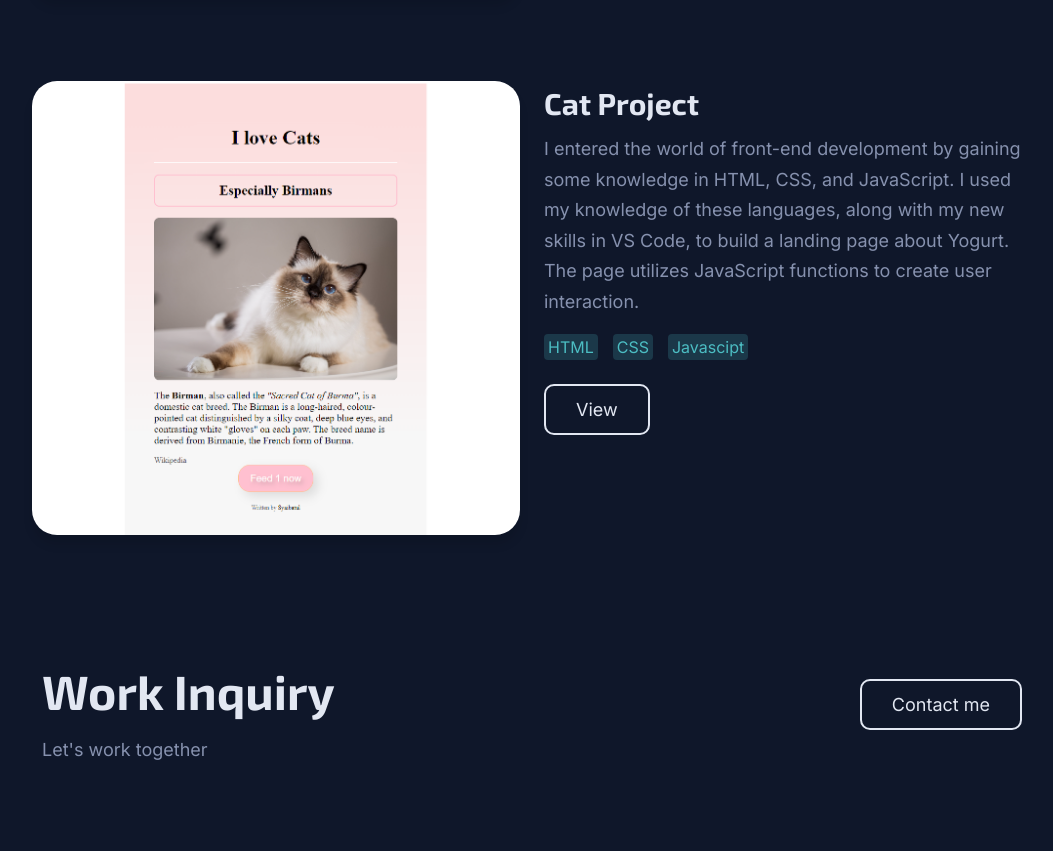
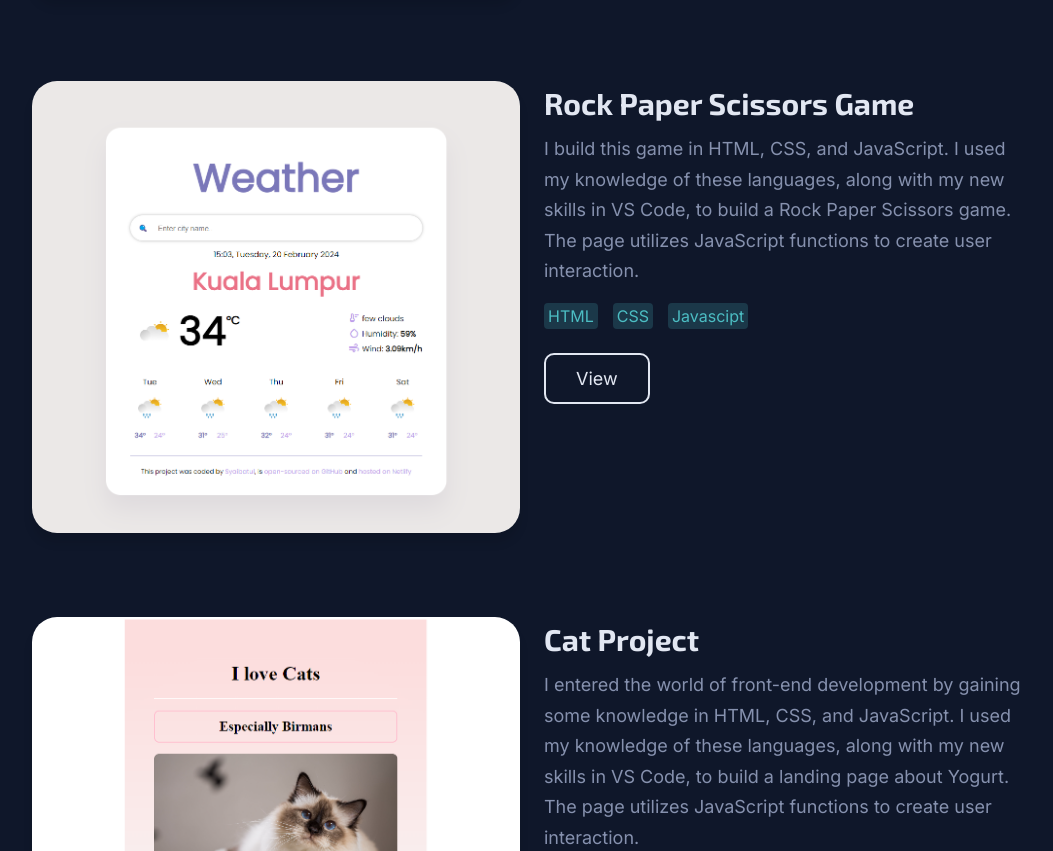
Before and after one commit to shizop/portfolio-shecodes, a plain HTML site: page work.html in a window 1280 px wide. Shown: the part 850-1701 px from the top of the page, without its empty margins (108-1161 px from the left). Drawn offline with nearby package versions, Linux system fonts and the light colour scheme.

Commit message:
Added new project

```diff
--- a/work.html
+++ b/work.html
@@ -98,6 +98,42 @@
           </div>
         </div>
 
+        <div class="row project mb-4" id="weather">
+          <div class="col-lg-6">
+            <a href="https://transcendent-weather.netlify.app/" target="_blank">
+              <img
+                src="images/weather2.png"
+                class="img-fluid"
+                alt="weather app"
+              />
+            </a>
+          </div>
+          <div class="col-lg-6">
+            <div class="project-desciption">
+              <h2>Rock Paper Scissors Game</h2>
+              <p>
+                I build this game in HTML, CSS, and JavaScript. I used my
+                knowledge of these languages, along with my new skills in VS
+                Code, to build a Rock Paper Scissors game. The page utilizes
+                JavaScript functions to create user interaction.
+              </p>
+              <ul class="d-flex mb-4">
+                <li>HTML</li>
+                <li>CSS</li>
+                <li>Javascipt</li>
+              </ul>
+              <a
+                href="https://dynamic-sorbet-315c78.netlify.app"
+                target="_blank"
+                class="btn btn-branding"
+                title="Rock Paper Scissors"
+              >
+                View
+              </a>
+            </div>
+          </div>
+        </div>
+
         <div class="row project mb-4" id="cat">
           <div class="col-lg-6">
             <a href="https://transcendent-weather.netlify.app/" target="_blank">
```
Also changed, not shown: index.html (+26 -0 lines), images/Rock-Paper-Scissors.png (added).
